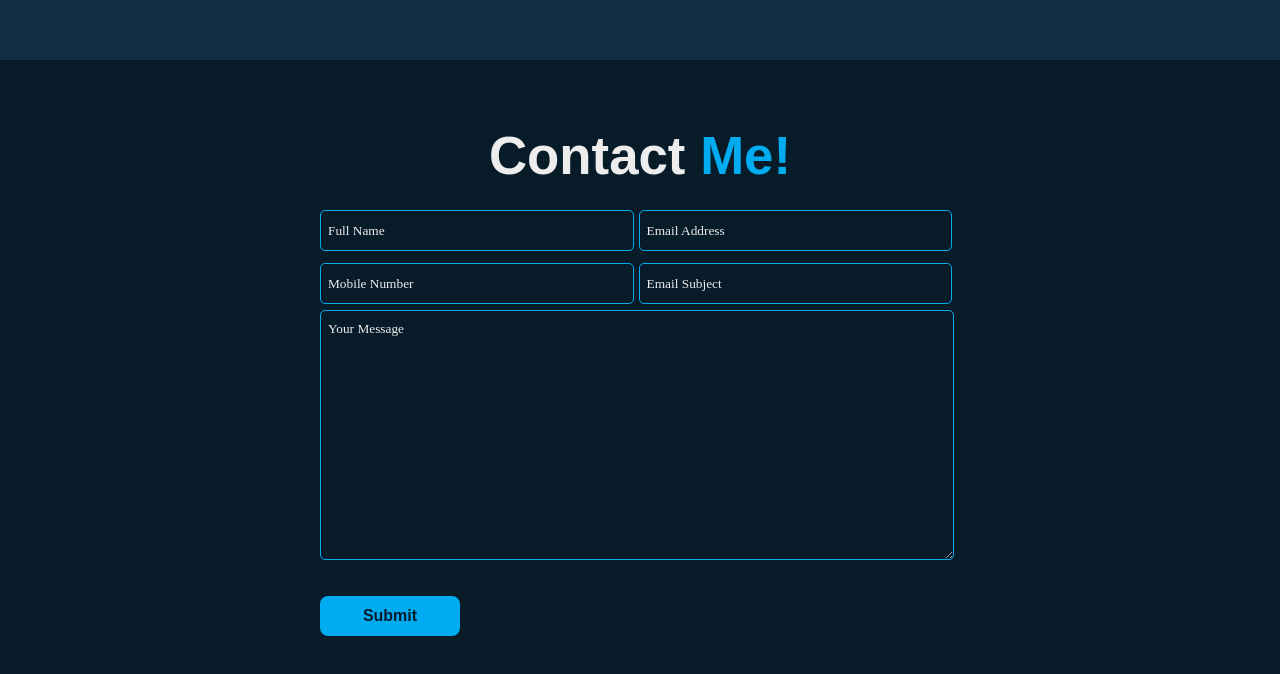
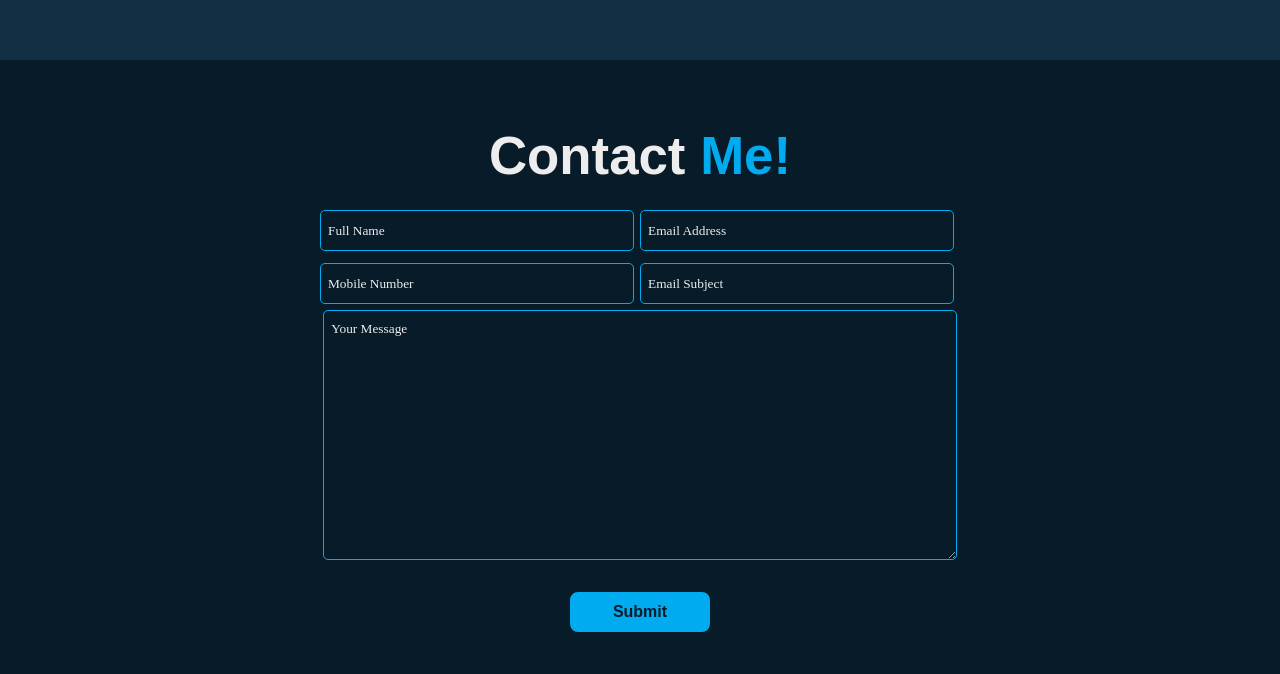
Before and after one commit to otiisaac199/webby-portfolio, a React (Vite) app: page / in a window 1280 px wide. Shown: the part 2923-3597 px from the top of the page. Before the commit the page ends 3559 px from the top, so only its background shows below. Built offline with nearby package versions, Linux system fonts and the light colour scheme.

Commit message:
done with the contact comp

```diff
--- a/src/Components/Contact.jsx
+++ b/src/Components/Contact.jsx
@@ -6,12 +6,26 @@ const Contact = () => {
     <div className="contact-container">
       <CompHeading firstText={"Contact"} secondText={"Me!"} />
       <form className="form">
-        <input type="text" name="fullname" placeholder="Full Name" required />
-        <input type="email" name="email" placeholder="Email Address" required />
+        <div className="input">
+          <div>
+            <input
+              type="text"
+              name="fullname"
+              placeholder="Full Name"
+              required
+            />
             <input
               type="number"
               name="mobilenumber"
               placeholder="Mobile Number"
+              required
+            />
+          </div>
+          <div>
+            <input
+              type="email"
+              name="email"
+              placeholder="Email Address"
               required
             />
             <input
@@ -20,6 +34,9 @@ const Contact = () => {
               placeholder="Email Subject"
               required
             />
+          </div>
+        </div>
+
         <textarea
           placeholder="Your Message"
           style={{
@@ -34,7 +51,7 @@ const Contact = () => {
             borderRadius: "5px",
           }}
         ></textarea>
-        <Button btnTitle={"Submit"} className="form-button" />
+        <Button btnTitle={"Submit"} />
       </form>
     </div>
   );
--- a/src/Components/ReuseableComp/Button.jsx
+++ b/src/Components/ReuseableComp/Button.jsx
@@ -1,6 +1,6 @@
 const Button = ({ btnTitle }) => {
   return (
-    <div className="button">
+    <div className="button" id="btn">
       <a>{btnTitle}</a>
     </div>
   );
--- a/src/index.scss
+++ b/src/index.scss
@@ -384,27 +384,36 @@
 // CONTACT CONTAINER
 .contact-container {
   padding: 4rem 25%;
-  height: 50vh;
   display: flex;
   flex-direction: column;
   align-items: center;
   h1 {
     margin: 0 0 1rem 0;
   }
-  form {
-    // display: grid;
+  .form {
+    display: flex;
+    flex-direction: column;
+    justify-content: center;
+    align-items: center;
     width: 100%;
-    :nth-child(1),
-    :nth-child(3) {
-      margin: 0 5px 0 0;
+    .input {
+      display: flex;
+      flex-direction: row;
+      width: 100%;
+      div {
+        display: flex;
+        flex-direction: column;
+        width: 100%;
+      }
     }
+
     ::placeholder {
       color: var(--color);
       font-family: quicksand;
     }
     input {
-      position: relative;
-      width: 49%;
+      // position: relative;
+      width: 98%;
       margin: 6px 0;
       padding: 12px 7px;
       border-radius: 5px;
@@ -428,6 +437,11 @@
     input:focus,
     textarea:focus {
       outline: unset;
+    }
+
+    #btn {
+      display: flex;
+      justify-content: center;
     }
   }
 }
```
Lines whose indentation alone changed are shown as unchanged.
